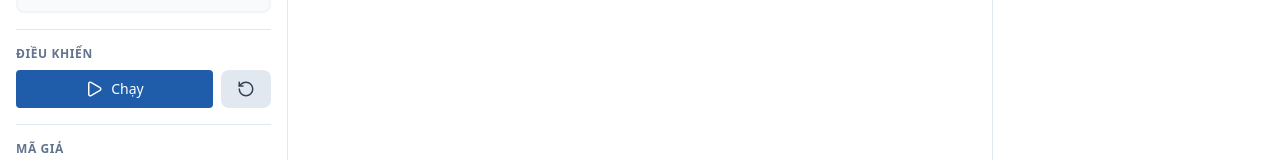
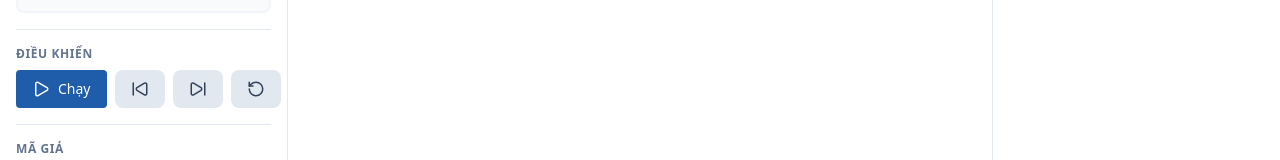
Before and after one commit to quochoi227/mst-graph, a React (Vite) app: page / in a window 1280 px wide. Shown: the part 211-371 px from the top of the page. Built offline with nearby package versions, Linux system fonts and the light colour scheme.

Commit message:
feat: enhance graph interaction; add play, pause, forward, and backward controls for algorithms

```diff
--- a/src/components/graph-info.tsx
+++ b/src/components/graph-info.tsx
@@ -33,7 +33,31 @@ function GraphInfo() {
       }).filter(ele => ele !== null)
       setEdges(elements as EdgeInput[]);
     }
-  }, [cy])
+  }, [cy]);
+
+  // Nếu trên đồ thị có bất kỳ điều gì thay đổi (thêm/sửa/xóa node hoặc edge) thì cập nhật lại bảng
+  useEffect(() => {
+    if (!cy) return;
+    const updateEdgesFromGraph = () => {
+      const elements = cy.elements().map(ele => {
+        if (ele.isEdge()) {
+          return {
+            id: ele.id(),
+            source: ele.source().data('label'),
+            target: ele.target().data('label'),
+            weight: ele.data('weight')?.toString() || ''
+          };
+        }
+        return null;
+      }).filter(ele => ele !== null)
+      setEdges(elements as EdgeInput[]);
+    };
+
+    cy.on('add remove data', 'node, edge', updateEdgesFromGraph);
+    return () => {
+      cy.off('add remove data', 'node, edge', updateEdgesFromGraph);
+    };
+  }, [cy]);
 
   const addEdgeRow = () => {
     const newEdge: EdgeInput = {
--- a/src/components/graph-stats.tsx
+++ b/src/components/graph-stats.tsx
@@ -45,10 +45,10 @@ function GraphStatsPanel() {
     updateStats();
 
     // Lắng nghe sự thay đổi của đồ thị
-    cy.on("add remove", updateStats);
+    cy.on("add remove data", updateStats);
 
     return () => {
-      cy.off("add remove", updateStats);
+      cy.off("add remove data", updateStats);
     };
   }, [cy]);
 
--- a/src/components/sidebar.tsx
+++ b/src/components/sidebar.tsx
@@ -2,6 +2,7 @@ import {
   Pause,
   Play,
   RotateCcw,
+  SkipBack,
   SkipForward,
 } from "lucide-react";
 
@@ -26,9 +27,11 @@ const items = [
 ];
 
 export function AppSidebar() {
-  const { algorithm, setAlgorithm } = useGraphStore();
+  const { algorithm, setAlgorithm, playing, setPlaying, setCurrentStep } = useGraphStore();
 
   const handlePlay = () => {
+    setPlaying(true);
+
     const { cy, sourceNode } = useGraphStore.getState();
     if (cy && algorithm === "prim") {
       if (!sourceNode) {
@@ -42,15 +45,67 @@ export function AppSidebar() {
   };
 
   const handleReset = () => {
-    const { cy } = useGraphStore.getState();
+    const { cy, setCurrentStep, setSourceNode } = useGraphStore.getState();
+    setCurrentStep(0);
+    setSourceNode(null);
     reset(cy);
   };
 
-  const handleSpeedChange = (e: React.ChangeEvent<HTMLInputElement>) => {
-    const speed = e.target.value;
-    console.log("Speed changed to:", speed);
-    // You can implement the logic to adjust the speed of the simulation here.
+  const handleBackward = () => {
+    const { cy, sourceNode, currentStep, setCurrentStep, setPlaying, resetLog } = useGraphStore.getState();
+    if (currentStep <= 1) {
+      setCurrentStep(0);
+      reset(cy);
+      resetLog();
+      return;
+    }
+    if (cy && algorithm === "prim") {
+      if (!sourceNode) {
+        alert("Vui lòng chọn đỉnh nguồn trong đồ thị trước khi chạy Prim.");
+        return;
+      }
+      const prevStep = Math.max(0, currentStep - 1);
+      setCurrentStep(prevStep);
+      setPlaying(true);
+      primMST(cy, sourceNode.id(), 800, true);
+    } else if (cy && algorithm === "kruskal") {
+      const prevStep = Math.max(0, currentStep - 1);
+      setCurrentStep(prevStep);
+      setPlaying(true);
+      kruskalMST(cy, 800, true);
+    }
   }
+
+  const handleForward = () => {
+    const { cy, sourceNode, currentStep, setCurrentStep, setPlaying } = useGraphStore.getState();
+    // nếu bước hiện tại bằng với nodes-1 thì không forward được nữa
+    if (cy) {
+      const nodesCount = cy.nodes().length;
+      if (algorithm === "prim" && currentStep >= nodesCount - 1) return;
+      if (algorithm === "kruskal" && currentStep >= nodesCount - 1) return;
+    }
+    if (cy && algorithm === "prim") {
+      if (!sourceNode) {
+        alert("Vui lòng chọn đỉnh nguồn trong đồ thị trước khi chạy Prim.");
+        return;
+      }
+      const nextStep = currentStep + 1;
+      setCurrentStep(nextStep);
+      setPlaying(true);
+      primMST(cy, sourceNode.id(), 800, true);
+    } else if (cy && algorithm === "kruskal") {
+      const nextStep = currentStep + 1;
+      setCurrentStep(nextStep);
+      setPlaying(true);
+      kruskalMST(cy, 800, true);
+    }
+  }
+
+  // const handleSpeedChange = (e: React.ChangeEvent<HTMLInputElement>) => {
+  //   const speed = e.target.value;
+  //   console.log("Speed changed to:", speed);
+  //   // You can implement the logic to adjust the speed of the simulation here.
+  // }
 
   return (
     <div className="p-4 w-72 bg-white border-r border-slate-200 flex flex-col overflow-hidden">
@@ -99,12 +154,28 @@ export function AppSidebar() {
           Điều Khiển
         </p>
         <div className="flex gap-2">
-          <button
-            className="flex-1 button-primary"
-            onClick={handlePlay}
-          >
-            <Play size={18} />
-            <span className="text-sm font-medium">Chạy</span>
+          {playing ?(
+            <button
+              className="button-primary"
+              onClick={() => setPlaying(false)}
+            >
+              <Pause size={18} />
+              <span className="text-sm font-medium">Dừng</span>
+            </button>
+          ) : (
+            <button
+              className="button-primary"
+              onClick={handlePlay}
+            >
+              <Play size={18} />
+              <span className="text-sm font-medium">Chạy</span>
+            </button>
+          )}
+          <button disabled={playing} onClick={handleBackward} className="cursor-pointer flex justify-center items-center bg-slate-200 hover:bg-slate-300 px-4 py-2.5 text-slate-700 rounded-lg transition-colors">
+            <SkipBack size={18} />
+          </button>
+          <button disabled={playing} onClick={handleForward} className="cursor-pointer flex justify-center items-center bg-slate-200 hover:bg-slate-300 px-4 py-2.5 text-slate-700 rounded-lg transition-colors">
+            <SkipForward size={18} />
           </button>
           <button
             className="cursor-pointer flex justify-center items-center bg-slate-200 hover:bg-slate-300 px-4 py-2.5 text-slate-700 rounded-lg transition-colors"
--- a/src/lib/actions.ts
+++ b/src/lib/actions.ts
@@ -5,9 +5,9 @@ import { getRandomColor } from "../lib/utils"
 export const reset = (cy: cytoscape.Core | null) => {
   if (!cy) return;
   cy.elements().removeClass(
-    "highlighted edmonds-cycle edmonds-merged edmonds-hidden edmonds-selected-edge candidate-edge edmonds-final"
+    "highlighted edge-highlighted candidate-edge"
   );
-  cy.$(":selected").unselect();
+  // cy.$(":selected").unselect();
   // Reset styles to default
   cy.nodes().forEach((node) => {
     node.style({
@@ -73,15 +73,22 @@ export const highlightComponents = async () => {
   addLogEntry(`Tổng số thành phần liên thông: ${components}`);
 }
 
+// Tiến hành chỉnh sửa thuật toán Prim và Kruskal như sau:
+// Mỗi lần play, backward, forward sẽ thực hiện reset thuật toán về trạng thái ban đầu và chạy lại từ đầu đến bước hiện tại.
+// Nhưng những bước trước bước hiện tại sẽ không có delay, chỉ những bước từ bước hiện tại trở đi mới có delay để minh họa quá trình thực hiện thuật toán. Điều này giúp người dùng dễ dàng theo dõi và hiểu được quá trình thực hiện thuật toán mà không bị gián đoạn bởi các bước đã qua.
+
 export const primMST = async (
   cy: cytoscape.Core | null,
   sourceNode: string,
-  delayMs: number = 1000
+  delayMs: number = 1000,
+  isPaused: boolean = false
 ): Promise<void> => {
   if (!cy) return;
-  const { addLogEntry } = useGraphStore.getState();
+  const { addLogEntry, currentStep, setCurrentStep, setPlaying, resetLog } = useGraphStore.getState();
 
+  let step = 0;
   reset(cy);
+  resetLog();
 
   const nodes = cy.nodes();
   const visited = new Set<string>();
@@ -93,9 +100,20 @@ export const primMST = async (
 
   addLogEntry("Bắt đầu thuật toán Prim");
   addLogEntry(`Node khởi đầu: ${sourceNode}`);
+
+  if (step >= currentStep) {
     await delay(delayMs);
+  }
 
   while (visited.size < nodes.length) {
+
+    // Kiểm tra nếu đang chơi thì chờ
+    if (useGraphStore.getState().playing === false) {
+      addLogEntry("Thuật toán bị tạm dừng.");
+      setCurrentStep(step);
+      break;
+    }
+
     let minEdge: cytoscape.EdgeSingular | null = null;
     let minWeight = Infinity;
 
@@ -114,7 +132,10 @@ export const primMST = async (
         if (!visited.has(otherNode)) {
           addLogEntry(`  - Cạnh: ${source} - ${target} (weight: ${connectedEdges[i].data("weight") || 1})`);
           connectedEdges[i].addClass("candidate-edge");
+
+          if (step >= currentStep) {
             await delay(delayMs / 2);
+          }
           const weight = connectedEdges[i].data("weight") || 1;
           if (weight < minWeight) {
             minWeight = weight;
@@ -124,7 +145,9 @@ export const primMST = async (
       }
     }
 
+    if (step >= currentStep) {
       await delay(delayMs / 2);
+    }
 
     // Xóa highlight candidate
     cy.edges(".candidate-edge").removeClass("candidate-edge");
@@ -143,32 +166,40 @@ export const primMST = async (
       cy.$id(newNode).addClass("highlighted");
 
       addLogEntry(`  ✓ Thêm cạnh: ${source} - ${target} (weight: ${minWeight})`);
+      step += 1;
+      if (step === currentStep && isPaused) {
+        addLogEntry(`Đang tạm dừng tại bước ${currentStep}...`);
+        setPlaying(false);
+        break;
+      }
+      if (step >= currentStep) {
         await delay(delayMs);
+      }
     } else {
       addLogEntry("Đồ thị không liên thông - không thể tìm MST hoàn chỉnh");
       break;
     }
   }
 
-  // Xóa các edge không thuộc MST
-  // cy.edges().forEach((edge) => {
-  //   if (!mstEdges.includes(edge)) {
-  //     edge.remove()
-  //   }
-  // });
-
+  if (visited.size === nodes.length) {
+    // setCurrentStep(0); // Reset bước đi sau khi hoàn thành
     const totalWeight = mstEdges.reduce((sum, e) => sum + (e.data("weight") || 1), 0);
     addLogEntry(`\nHoàn thành! Tổng trọng số MST: ${totalWeight}`);
+    setPlaying(false);
+    setCurrentStep(mstEdges.length) // Đặt bước hiện tại bằng số cạnh đã chọn để có thể forward/backward đúng
+  }
 };
 
 export const kruskalMST = async (
   cy: cytoscape.Core | null,
-  delayMs: number = 1000
+  delayMs: number = 1000,
+  isPaused: boolean = false
 ): Promise<void> => {
-  const { addLogEntry } = useGraphStore.getState();
+  const { addLogEntry, currentStep, setCurrentStep, setPlaying, resetLog } = useGraphStore.getState();
   if (!cy) return;
-
+  let step = 0;
   reset(cy);
+  resetLog();
 
   // Union-Find data structure
   const parent = new Map<string, string>();
@@ -219,8 +250,19 @@ export const kruskalMST = async (
   let totalWeight = 0;
 
   for (const edge of edges) {
+
+    // Kiểm tra nếu đang chơi thì chờ
+    if (useGraphStore.getState().playing === false) {
+      addLogEntry("Thuật toán bị tạm dừng.");
+      setCurrentStep(step);
+      break;
+    }
+
     edge.addClass("candidate-edge");
+
+    if (step >= currentStep) {
       await delay(delayMs / 2);
+    }
 
     const source = edge.source().id();
     const target = edge.target().id();
@@ -231,24 +273,40 @@ export const kruskalMST = async (
       totalWeight += weight;
 
       edge.removeClass("candidate-edge");
-      edge.addClass("highlighted");
+      edge.addClass("edge-highlighted");
       edge.source().addClass("highlighted");
       edge.target().addClass("highlighted");
 
       addLogEntry(`  ✓ Thêm cạnh: ${source} - ${target} (weight: ${weight})`);
+      step += 1;
+      if (step === currentStep && isPaused) {
+        addLogEntry(`Đang tạm dừng tại bước ${currentStep}...`);
+        setPlaying(false);
+        break;
+      }
+      if (step >= currentStep) {
         await delay(delayMs);
-
+      }
       if (mstEdges.length === cy.nodes().length - 1) {
         break;
       }
     } else {
       edge.removeClass("candidate-edge");
       addLogEntry(`  ✗ Bỏ qua cạnh: ${source} - ${target} (tạo chu trình)`);
+      if (step >= currentStep) {
         await delay(delayMs / 3);
       }
     }
+  }
 
+  // Nếu đã duyệt đủ cạnh của thuật toán thì mới hiện thị tổng trọng số
+  if (mstEdges.length === cy.nodes().length - 1) {
     addLogEntry(`\nHoàn thành! Tổng trọng số MST: ${totalWeight}`);
+    setPlaying(false);
+    // Reset visited để có thể chạy lại thuật toán mà không bị lỗi
+    // setCurrentStep(0); // Reset bước đi sau khi hoàn thành
+    setCurrentStep(mstEdges.length); // Đặt bước hiện tại bằng số cạnh đã chọn để có thể forward/backward đúng
+  }
 };
 
 // ======================= Utility Functions ======================
--- a/src/store/useGraphStore.ts
+++ b/src/store/useGraphStore.ts
@@ -7,6 +7,9 @@ export const useGraphStore = create<GraphState>((set) => ({
   edgeInProgress: null,
   algorithm: "prim",
   log: [],
+  playing: false,
+  // visited: new Set<string>(),
+  currentStep: 0,
 
   setCy: (cy) => set({ cy }),
   setSourceNode: (node) => set({ sourceNode: node }),
@@ -15,4 +18,13 @@ export const useGraphStore = create<GraphState>((set) => ({
   addLogEntry: (entry) =>
     set((state) => ({ log: [...state.log, entry] })),
   resetLog: () => set({ log: [] }),
+  setPlaying: (playing) => set({ playing }),
+  // addVisited: (nodeId) =>
+  //   set((state) => {
+  //     const newVisited = new Set(state.visited);
+  //     newVisited.add(nodeId);
+  //     return { visited: newVisited };
+  //   }),
+  // resetVisited: () => set({ visited: new Set<string>() }),
+  setCurrentStep: (step) => set({ currentStep: step }),
 }));
--- a/src/types/graph.d.ts
+++ b/src/types/graph.d.ts
@@ -6,6 +6,9 @@ export interface GraphState {
   edgeInProgress: cytoscape.EdgeSingular | null;
   algorithm: string;
   log: string[];
+  playing: boolean;
+  // visited: Set<string>;
+  currentStep: number; // Bước đi hiện tại
 
   setCy: (cy: cytoscape.Core | null) => void;
   setSourceNode: (node: cytoscape.NodeSingular | null) => void;
@@ -13,4 +16,8 @@ export interface GraphState {
   setAlgorithm: (algorithm: string) => void;
   addLogEntry: (entry: string) => void;
   resetLog: () => void;
+  setPlaying: (playing: boolean) => void;
+  // addVisited: (nodeId: string) => void;
+  // resetVisited: () => void;
+  setCurrentStep: (step: number) => void;
 }
```
Also changed, not shown: src/config/stylesheet.ts (+17 -5 lines). Lines whose indentation alone changed are shown as unchanged.
